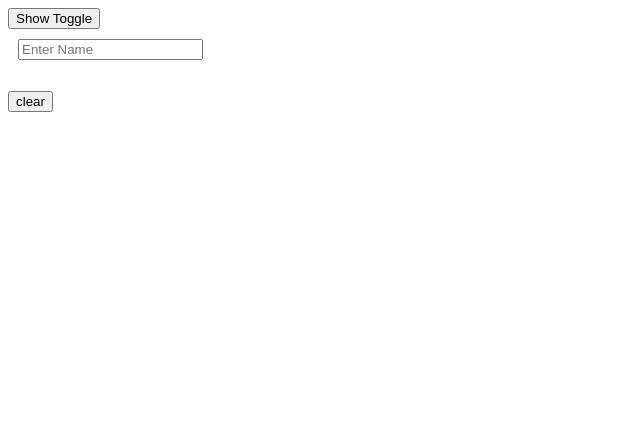
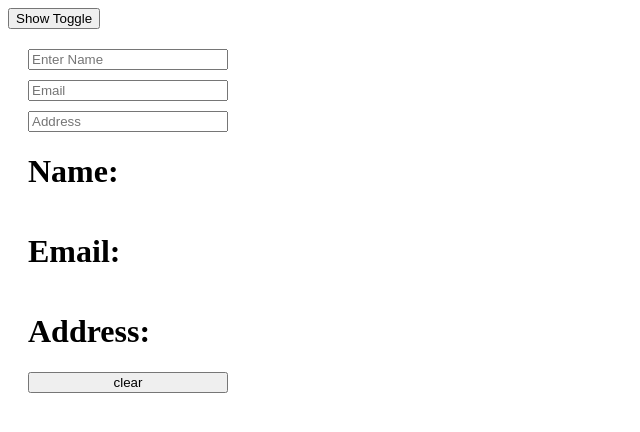
Before and after one commit to kashifjavaid1/NAVTTC-PYSDP-BATCH-II, a React (Vite) app in the folder React-js/React-paratice/paractice/: page / in a window 1280 px wide. Shown: the top 432 px of the page, without its empty margins (0-640 px from the left). Built offline with nearby package versions, Linux system fonts and the light colour scheme.

Commit message:
onchange-paractie

```diff
--- a/React-js/React-paratice/paractice/src/component/paractice/One.jsx
+++ b/React-js/React-paratice/paractice/src/component/paractice/One.jsx
@@ -2,11 +2,22 @@ import React, { useState } from 'react';
 
 const One = () => {
     const [data,setData]=useState()
+    const [emailVal,setEmailVal]=useState();
+    const [addressVal,setAddressVal]=useState()
+    const cle=()=>{
+        setData("")
+        setEmailVal("")
+        setAddressVal("")
+    }
     return (
-        <div>
-           <input type="text" value={data} placeholder='Enter Name' onChange={(e)=>setData(e.target.value)} style={{margin:'10px'}}/>
-           <h1>{data}</h1>
-           <button onClick={()=>setData('')}>clear</button>
+        <div style={{margin:'20px',display:'flex',flexDirection:"column",width:'200px'}}>
+           <input type="text" value={data} placeholder='Enter Name' onChange={(e)=>setData(e.target.value)} />
+           <input type="email" value={emailVal} placeholder='Email' onChange={(e)=>setEmailVal(e.target.value)} style={{marginTop:'10px'}}/>
+           <input type="text" value={addressVal} placeholder='Address' onChange={(e)=>setAddressVal(e.target.value)} style={{marginTop:'10px'}}/>
+           <h1>Name:{data}</h1>
+           <h1>Email:{emailVal}</h1>
+           <h1>Address:{addressVal}</h1>
+           <button onClick={cle}>clear</button>
         </div>
     );
 }
```
